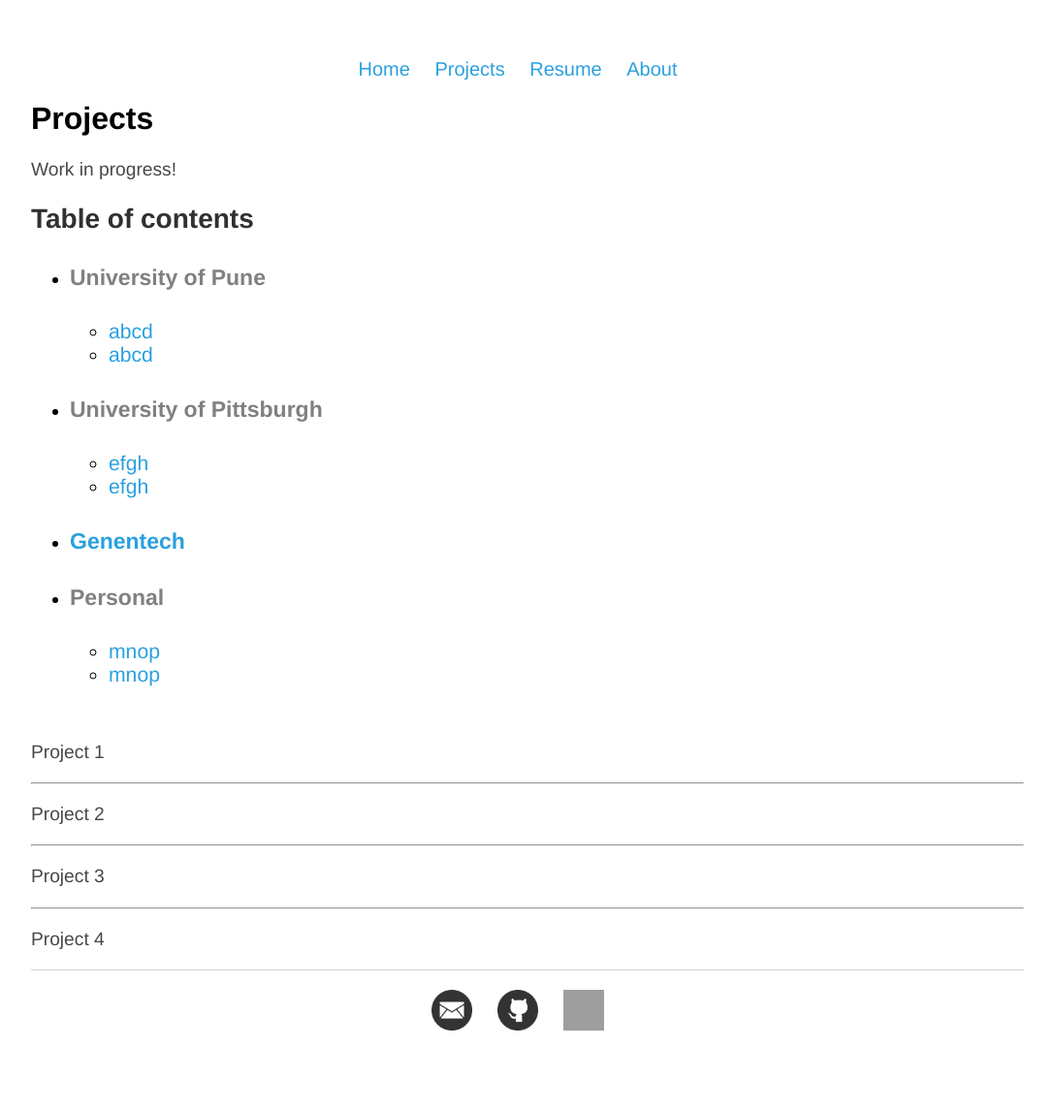
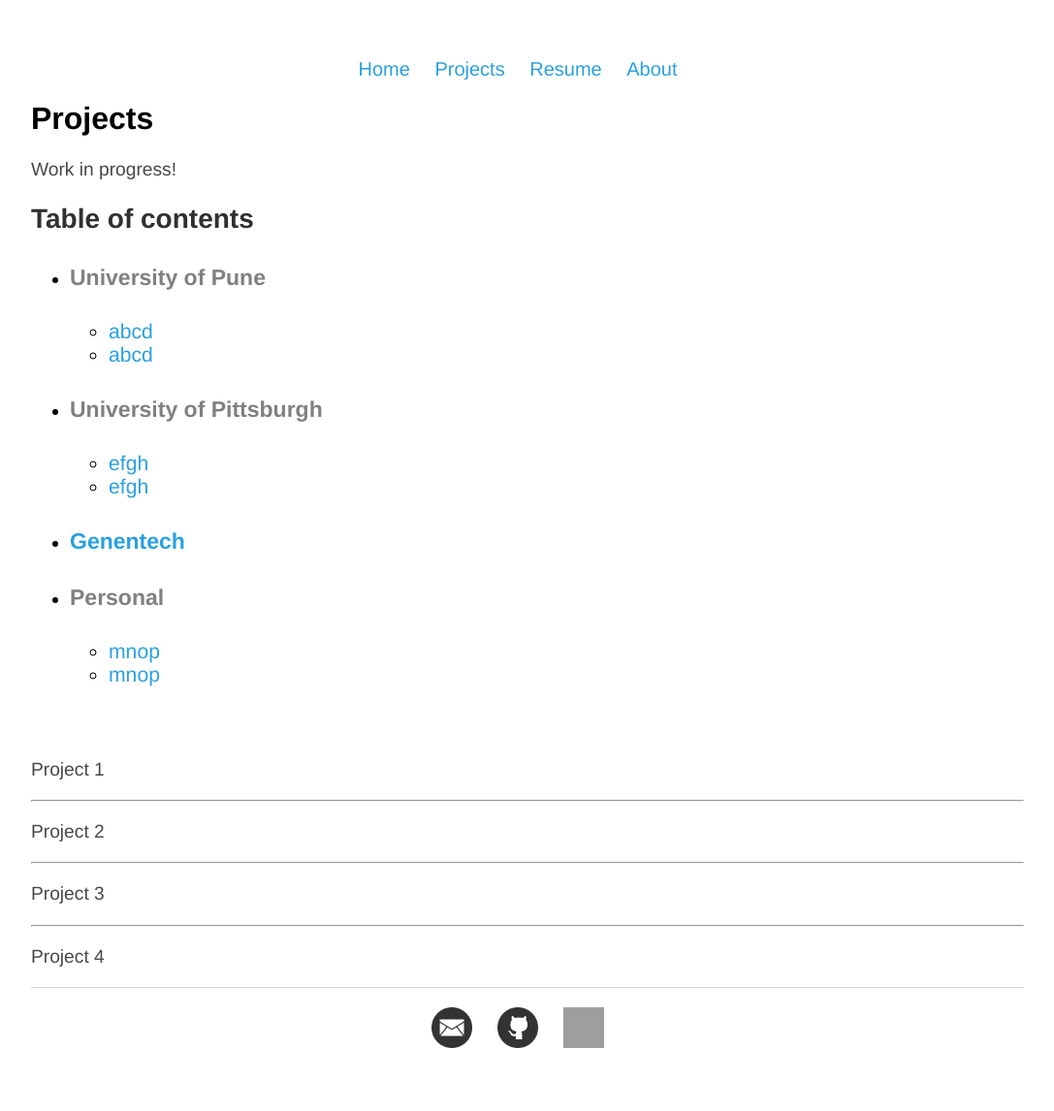
Before and after one commit to NeilBardhan/neilbardhan.github.io, a Jekyll site: the page built from projects/index.html, in a window 1280 px wide. Shown: the whole page at 97% size, without its empty margins (96-1183 px from the left). Built offline with Jekyll 4.4.1, drawn with Linux system fonts in a browser that asks for light colours; grey boxes are pictures that could not be loaded.

Commit message:
Update index.html

```diff
--- a/projects/index.html
+++ b/projects/index.html
@@ -7,6 +7,7 @@
 	<h1>Projects</h1>
 	<p>Work in progress!</p>
 
+	<div id="contents">
 	<h2>Table of contents</h2>
 	<ul>
 		<li><h4>University of Pune</h4>
@@ -32,6 +33,8 @@
 			</ul>
 		</li>
 	</ul>
+	</div>
+	<br>
 	<br>
 
 	<div id="project1">
```
